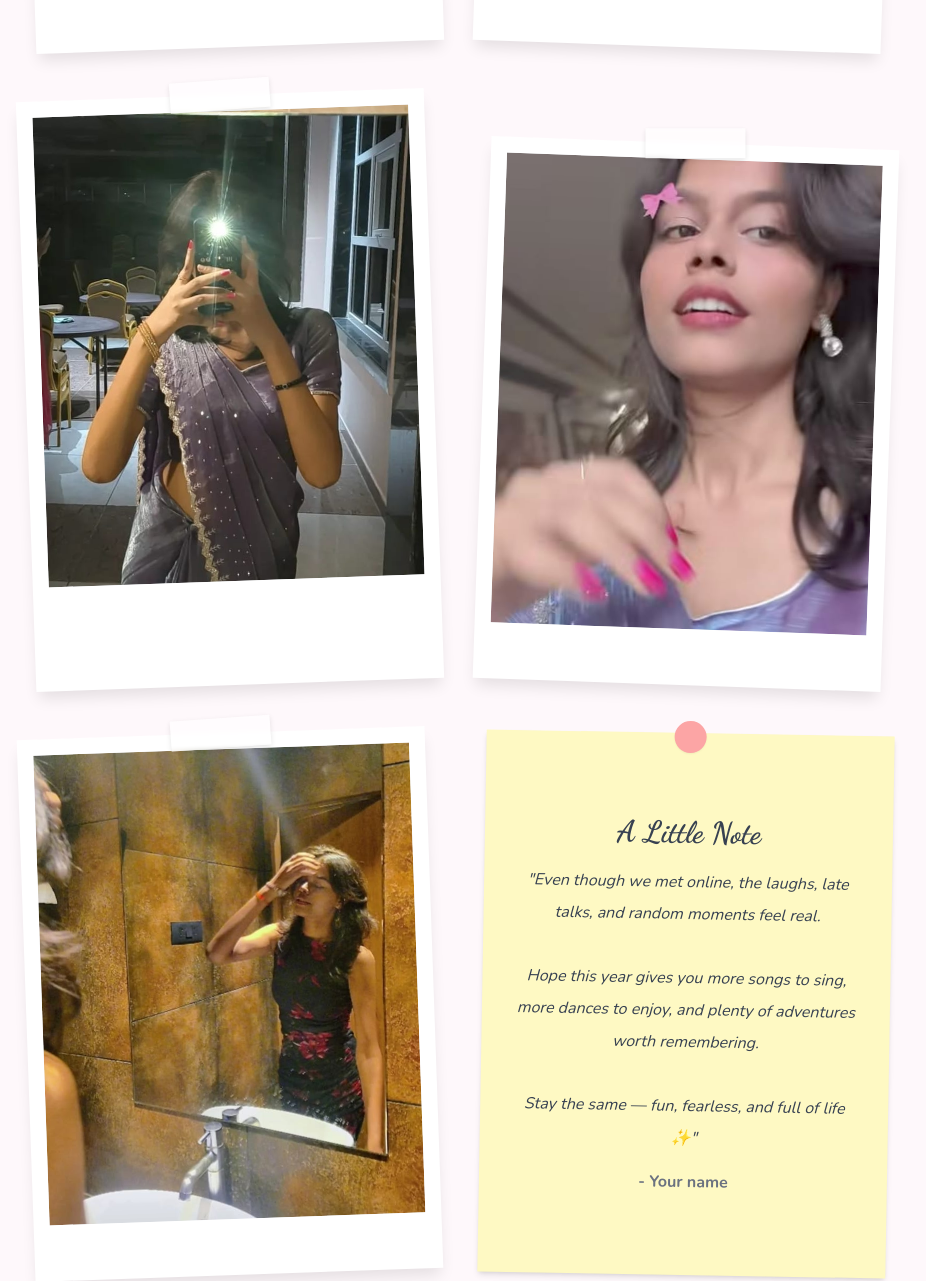
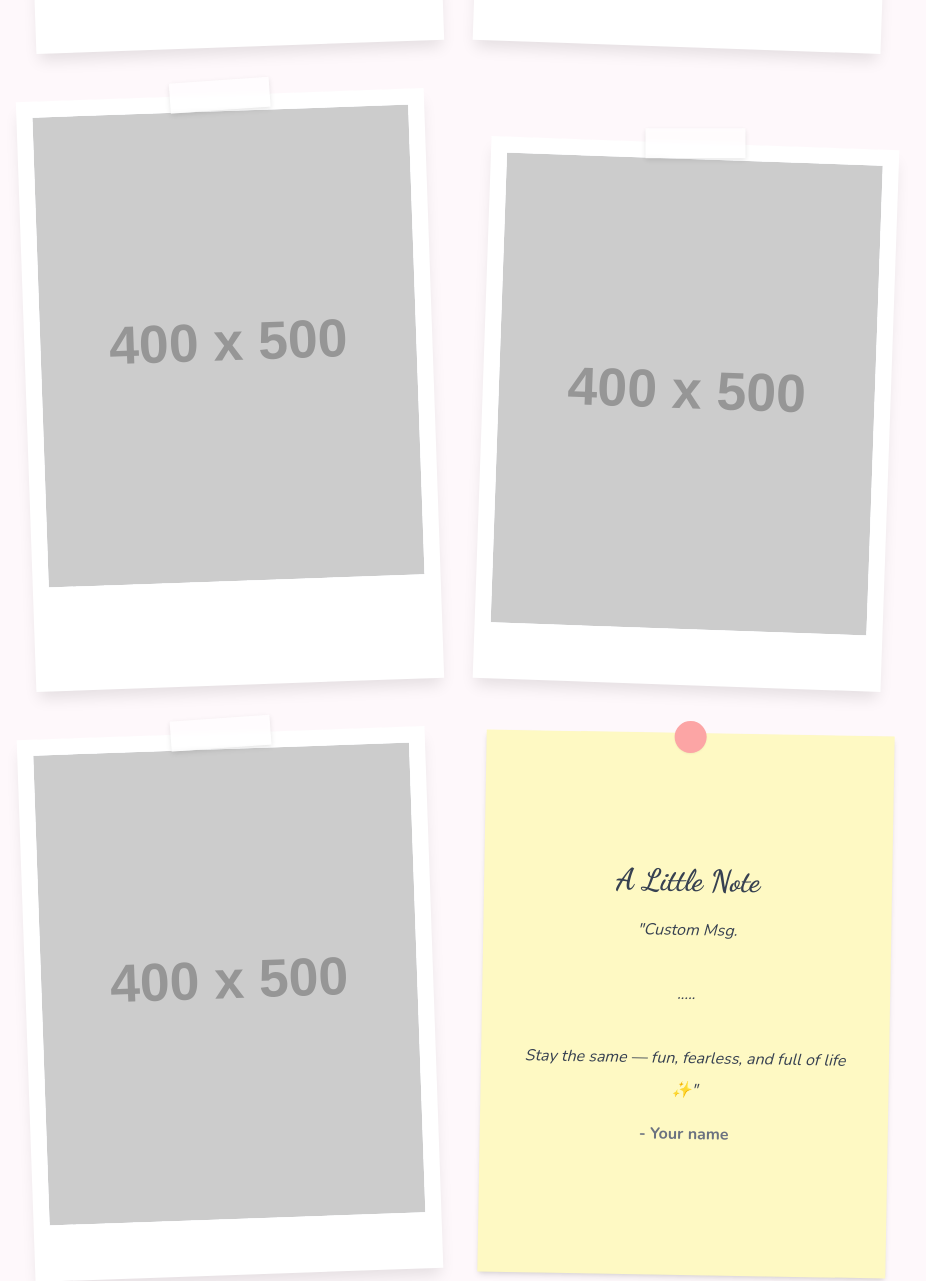
Before and after one commit to DevHarman24/birthday_new, a plain HTML site: page index.html in a window 1280 px wide. Shown: the part 1551-2832 px from the top of the page, without its empty margins (182-1108 px from the left). Drawn offline with nearby package versions, Linux system fonts and the light colour scheme; placeholder pictures from the web are drawn by us.

```diff
--- a/index.html
+++ b/index.html
@@ -218,7 +218,7 @@
                     <div class="tape-top"></div>
                     <div class="aspect-[4/5] bg-gray-100 overflow-hidden relative">
                         <!-- Memories 1 -->
-                        <img src="./memory-4.jpeg"
+                        <img src="./memory.jpeg"
                             onerror="this.src='https://placehold.co/400x500/e2e8f0/gray?text=Add+Photo+1'; this.onerror=null;"
                             class="w-full h-full object-cover">
                     </div>
@@ -229,7 +229,7 @@
                     <div class="tape-top"></div>
                     <div class="aspect-[4/5] bg-gray-100 overflow-hidden relative">
                         <!-- Memories 2 -->
-                        <img src="./memory-3.jpeg"
+                        <img src="./memory.jpeg"
                             onerror="this.src='https://placehold.co/400x500/e2e8f0/gray?text=Add+Photo+2'; this.onerror=null;"
                             class="w-full h-full object-cover">
                     </div>
@@ -240,7 +240,7 @@
                     <div class="tape-top"></div>
                     <div class="aspect-[4/5] bg-gray-100 overflow-hidden relative">
                         <!-- Memories 3 -->
-                        <img src="./memory-5.jpeg"
+                        <img src="./memory.jpeg"
                             onerror="this.src='https://placehold.co/400x500/e2e8f0/gray?text=Add+Photo+3'; this.onerror=null;"
                             class="w-full h-full object-cover">
                     </div>
@@ -251,7 +251,7 @@
                     <div class="tape-top"></div>
                     <div class="aspect-[4/5] bg-gray-100 overflow-hidden relative">
                         <!-- Memories 4 -->
-                        <img src="./memory-2.jpeg"
+                        <img src="./memory.jpeg"
                             onerror="this.src='https://placehold.co/400x500/e2e8f0/gray?text=Add+Photo+4'; this.onerror=null;"
                             class="w-full h-full object-cover">
                     </div>
@@ -262,7 +262,7 @@
                     <div class="tape-top"></div>
                     <div class="aspect-[4/5] bg-gray-100 overflow-hidden relative">
                         <!-- Memories 5 -->
-                        <img src="./memory-1.jpeg"
+                        <img src="./memory.jpeg"
                             onerror="this.src='https://placehold.co/400x500/e2e8f0/gray?text=Add+Photo+5'; this.onerror=null;"
                             class="w-full h-full object-cover">
                     </div>
@@ -276,10 +276,9 @@
                     </div>
                     <h3 class="handwritten text-3xl mb-4 text-gray-700">A Little Note</h3>
                     <p class="text-gray-700 leading-loose italic">
-                        "Even though we met online, the laughs, late talks, and random moments feel real.
+                        "Custom Msg.
                         <br><br>
-                        Hope this year gives you more songs to sing, more dances to enjoy, and plenty of adventures
-                        worth remembering.
+                        .....
                         <br><br>
                         Stay the same — fun, fearless, and full of life ✨"
                     </p>
```
